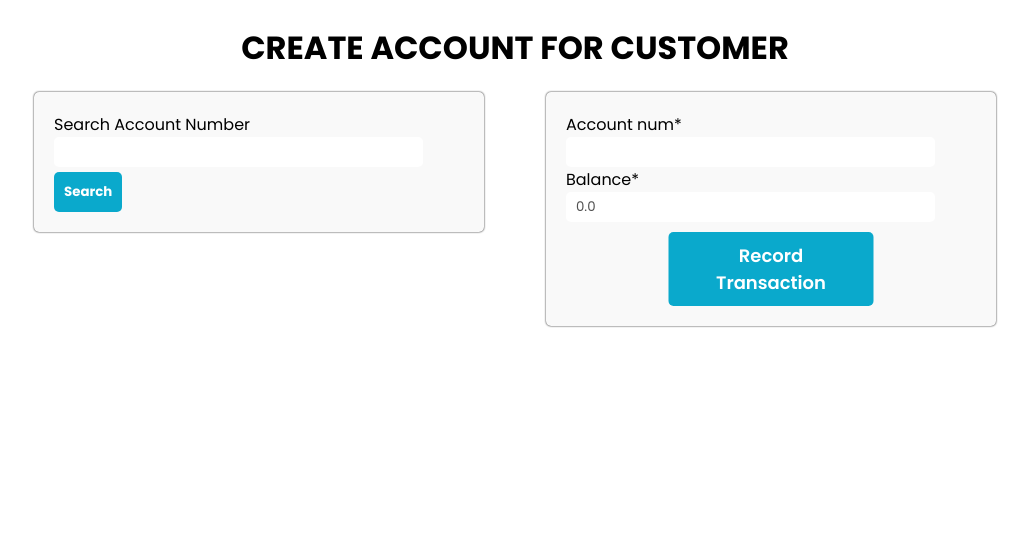
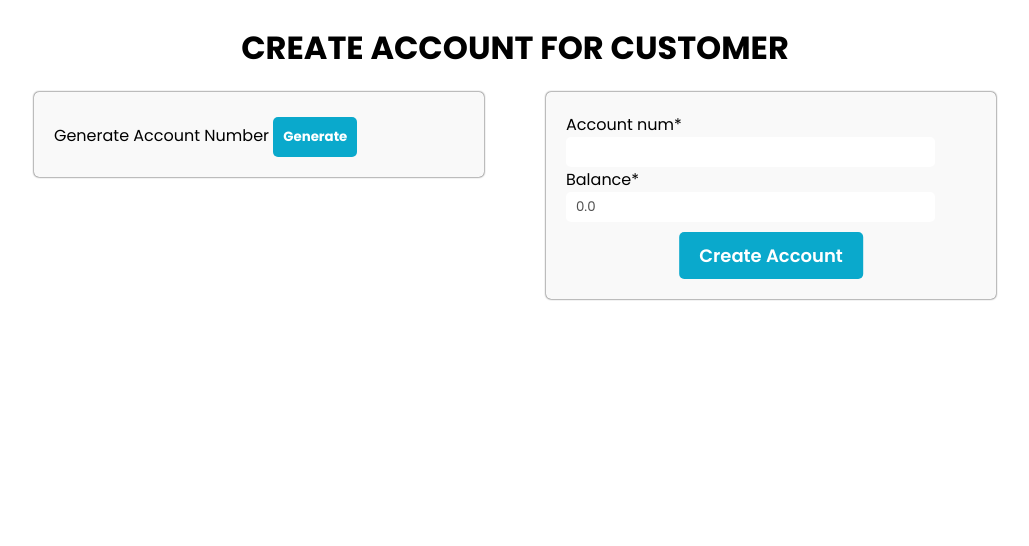
Before and after one commit to yoojen/100faceofalx, a Django app: page /transactions/create-account/ in a window 1280 px wide. Shown: the part 60-606 px from the top of the page, without its empty margins (125-1154 px from the left). Run offline with Django 5.2, Linux system fonts and the light colour scheme; parts of the project's set-up code (start-up, migrations or seed data) failed here and were passed over; some libraries are stand-ins or nearby versions.

Commit message:
changed transactions templates

```diff
--- a/django_projects/banking_app/transactions/templates/transactions/acc_inspection.html
+++ b/django_projects/banking_app/transactions/templates/transactions/acc_inspection.html
@@ -1,4 +1,7 @@
 {% extends "profiles/base.html" %}
+{% block navigation %}
+    <title>Account Inspection</title>
+{% endblock %}
 
 {% block content %}
 <h1>ACCOUNT INSEPCTION</h1>
--- a/django_projects/banking_app/transactions/templates/transactions/account_form.html
+++ b/django_projects/banking_app/transactions/templates/transactions/account_form.html
@@ -5,16 +5,16 @@
 <html lang="en">
   {% block navigation %}
     <link rel="stylesheet" type="text/css" href="{% static 'transactions/deposit.css' %}" />
+    <title>Create account</title>
   {% endblock %}
   <body>
     {% block content %}
     <h1 style="text-align: center; margin-top: 3vh;">CREATE ACCOUNT FOR CUSTOMER</h1>
     <div class="contents">
       <div class="btn-navigation">
-        <form action="{% url 'transactions:find_account' %}" method="GET">
-          <label for="account_num">Search Account Number</label>
-          <input type="number" name="account_num" id="" />
-          <button type="submit">Search</button>
+        <form action="{% url 'transactions:gen_acc' %}" method="GET">
+          <label for="account_num">Generate Account Number</label>
+          <button type="submit">Generate</button>
         </form>
         {% if messages %}
           <div class="messages">
@@ -28,7 +28,7 @@
       <div class="trans-forms">
         <form action="" method="POST" id="post-form">
           {% csrf_token%} {{form|crispy}}
-          <button type="submit">Record Transaction</button>
+          <button type="submit">Create Account</button>
         </form>
       </div>
     </div>
--- a/django_projects/banking_app/transactions/templates/transactions/deposit.html
+++ b/django_projects/banking_app/transactions/templates/transactions/deposit.html
@@ -5,6 +5,7 @@
 <html lang="en">
   {% block navigation %}
     <link rel="stylesheet" type="text/css" href="{% static 'transactions/deposit.css' %}" />
+    <title>Make Deposit</title>
   {% endblock %}
   <body>
     {% block content %}
```
Also changed, not shown: django_projects/banking_app/transactions/templates/transactions/account_detail.html (+3 -4 lines).
